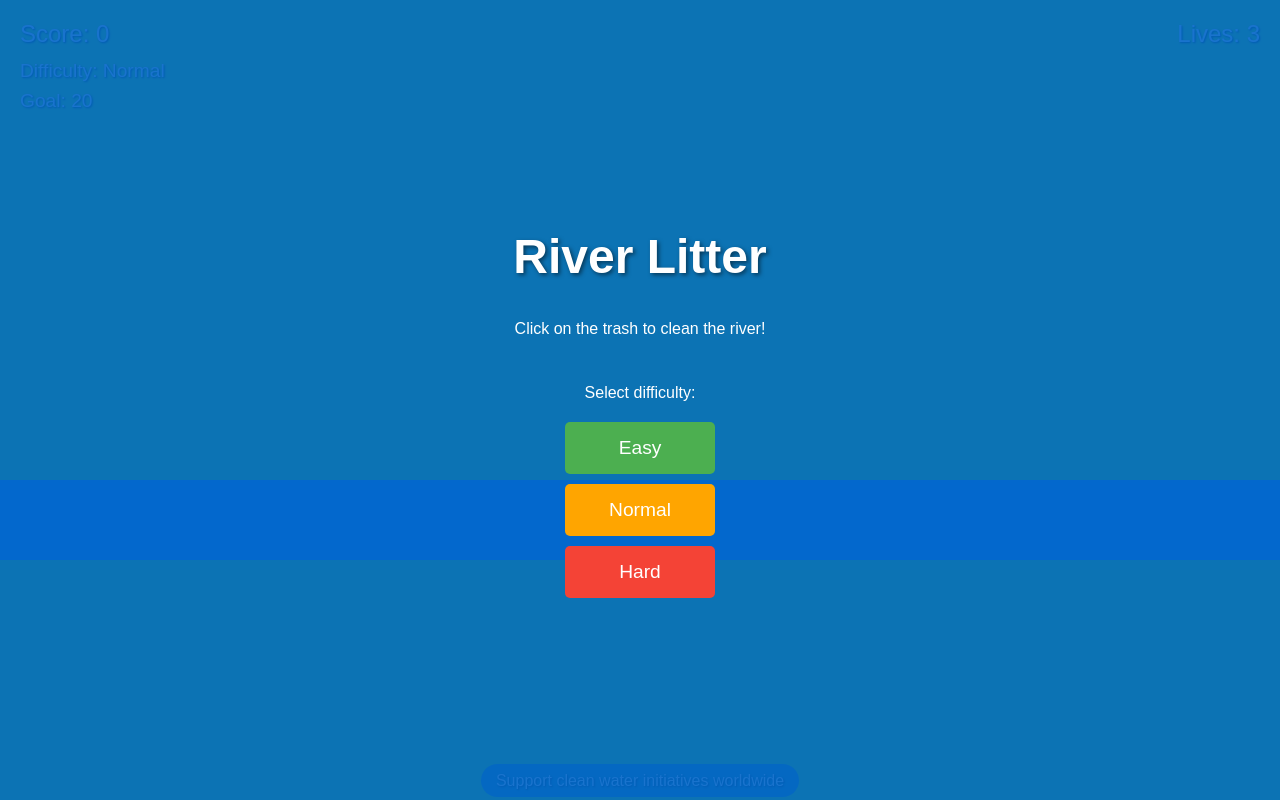
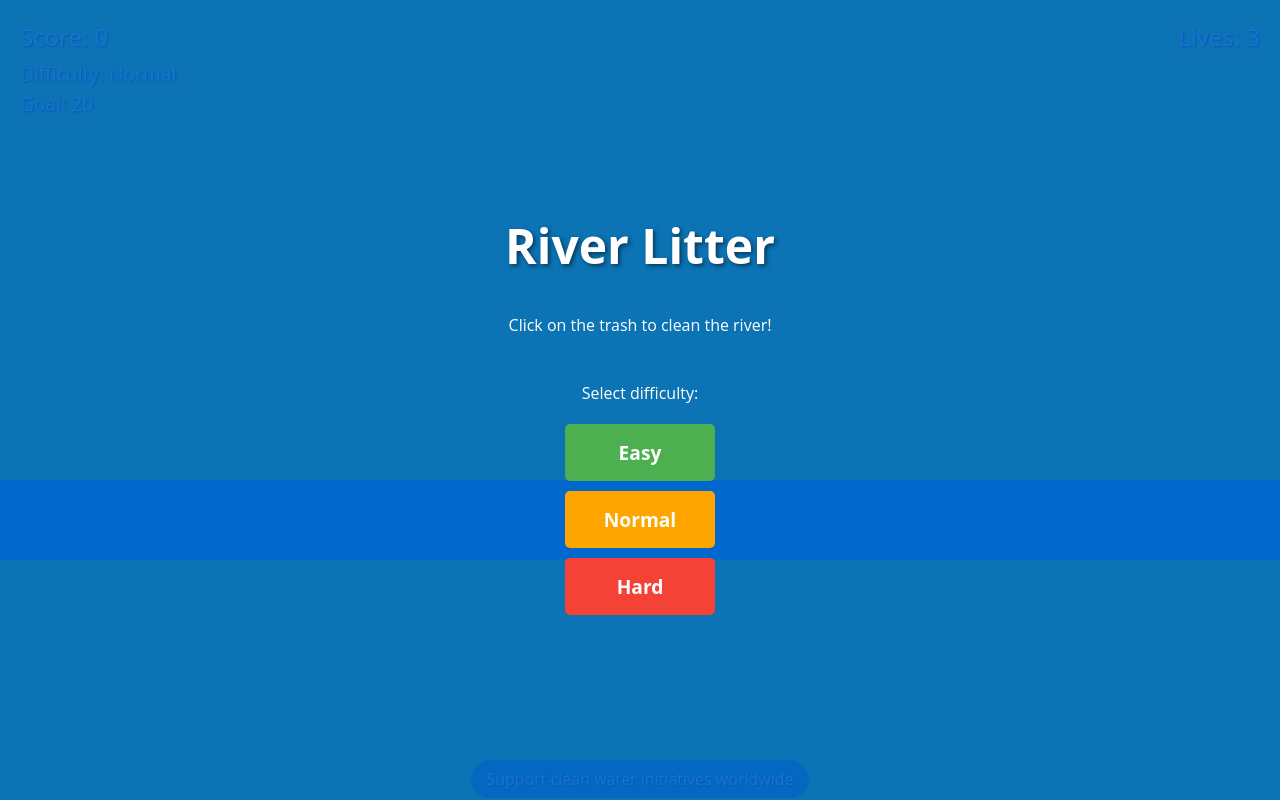
Before and after one commit to Tambelon/DylanDang_Bus495_5, a plain HTML site: page index.html in a window 1280 px wide. Drawn offline with Linux system fonts and the light colour scheme; a web font is replaced by a local one.

Commit message:
Update index.html

```diff
--- a/index.html
+++ b/index.html
@@ -5,10 +5,29 @@
     <meta name="viewport" content="width=device-width, initial-scale=1.0">
     <title>River Litter</title>
     <style>
+        /* Proxima Nova font face with fallbacks */
+        @font-face {
+            font-family: 'Proxima Nova';
+            src: local('Proxima Nova'), local('ProximaNova-Regular'),
+                 url('https://cdn.jsdelivr.net/npm/@fontsource/proxima-nova@4.5.0/files/proxima-nova-all-400-normal.woff') format('woff');
+            font-weight: normal;
+            font-style: normal;
+            font-display: swap;
+        }
+
+        @font-face {
+            font-family: 'Proxima Nova';
+            src: local('Proxima Nova Bold'), local('ProximaNova-Bold'),
+                 url('https://cdn.jsdelivr.net/npm/@fontsource/proxima-nova@4.5.0/files/proxima-nova-all-700-normal.woff') format('woff');
+            font-weight: bold;
+            font-style: normal;
+            font-display: swap;
+        }
+
         body {
             margin: 0;
             padding: 0;
-            font-family: Arial, sans-serif;
+            font-family: 'Proxima Nova', 'Montserrat', 'Open Sans', Arial, sans-serif;
             overflow: hidden;
             user-select: none;
         }
@@ -18,6 +37,7 @@
             width: 100vw;
             height: 100vh;
             overflow: hidden;
+            font-family: 'Proxima Nova', 'Montserrat', 'Open Sans', Arial, sans-serif;
         }
 
         #startMenu {
@@ -32,6 +52,7 @@
             justify-content: center;
             align-items: center;
             z-index: 10;
+            font-family: 'Proxima Nova', 'Montserrat', 'Open Sans', Arial, sans-serif;
         }
 
         #gameOverScreen {
@@ -46,6 +67,7 @@
             justify-content: center;
             align-items: center;
             z-index: 10;
+            font-family: 'Proxima Nova', 'Montserrat', 'Open Sans', Arial, sans-serif;
         }
 
         #victoryScreen {
@@ -63,6 +85,7 @@
             justify-content: center;
             align-items: center;
             z-index: 10;
+            font-family: 'Proxima Nova', 'Montserrat', 'Open Sans', Arial, sans-serif;
         }
 
         @keyframes rainbow {
@@ -76,6 +99,8 @@
             font-size: 3em;
             text-shadow: 2px 2px 4px rgba(0, 0, 0, 0.5);
             margin-bottom: 20px;
+            font-family: 'Proxima Nova', 'Montserrat', 'Open Sans', Arial, sans-serif;
+            font-weight: bold;
         }
 
         button {
@@ -88,6 +113,8 @@
             cursor: pointer;
             transition: background-color 0.3s;
             margin: 5px;
+            font-family: 'Proxima Nova', 'Montserrat', 'Open Sans', Arial, sans-serif;
+            font-weight: bold;
         }
 
         button:hover {
@@ -146,6 +173,7 @@
             color: white;
             text-shadow: 1px 1px 2px black;
             z-index: 5;
+            font-family: 'Proxima Nova', 'Montserrat', 'Open Sans', Arial, sans-serif;
         }
 
         #livesDisplay {
@@ -156,6 +184,7 @@
             color: white;
             text-shadow: 1px 1px 2px black;
             z-index: 5;
+            font-family: 'Proxima Nova', 'Montserrat', 'Open Sans', Arial, sans-serif;
         }
 
         #difficultyDisplay {
@@ -166,6 +195,7 @@
             color: white;
             text-shadow: 1px 1px 2px black;
             z-index: 5;
+            font-family: 'Proxima Nova', 'Montserrat', 'Open Sans', Arial, sans-serif;
         }
 
         #goalDisplay {
@@ -176,6 +206,7 @@
             color: white;
             text-shadow: 1px 1px 2px black;
             z-index: 5;
+            font-family: 'Proxima Nova', 'Montserrat', 'Open Sans', Arial, sans-serif;
         }
 
         #footer {
@@ -185,6 +216,7 @@
             width: 100%;
             text-align: center;
             z-index: 5;
+            font-family: 'Proxima Nova', 'Montserrat', 'Open Sans', Arial, sans-serif;
         }
 
         #footer a {
@@ -196,11 +228,16 @@
             background-color: rgba(0, 100, 200, 0.7);
             border-radius: 20px;
             transition: background-color 0.3s;
+            font-family: 'Proxima Nova', 'Montserrat', 'Open Sans', Arial, sans-serif;
         }
 
         #footer a:hover {
             background-color: rgba(0, 100, 200, 1);
             text-decoration: underline;
+        }
+
+        p {
+            font-family: 'Proxima Nova', 'Montserrat', 'Open Sans', Arial, sans-serif;
         }
     </style>
 </head>
```
